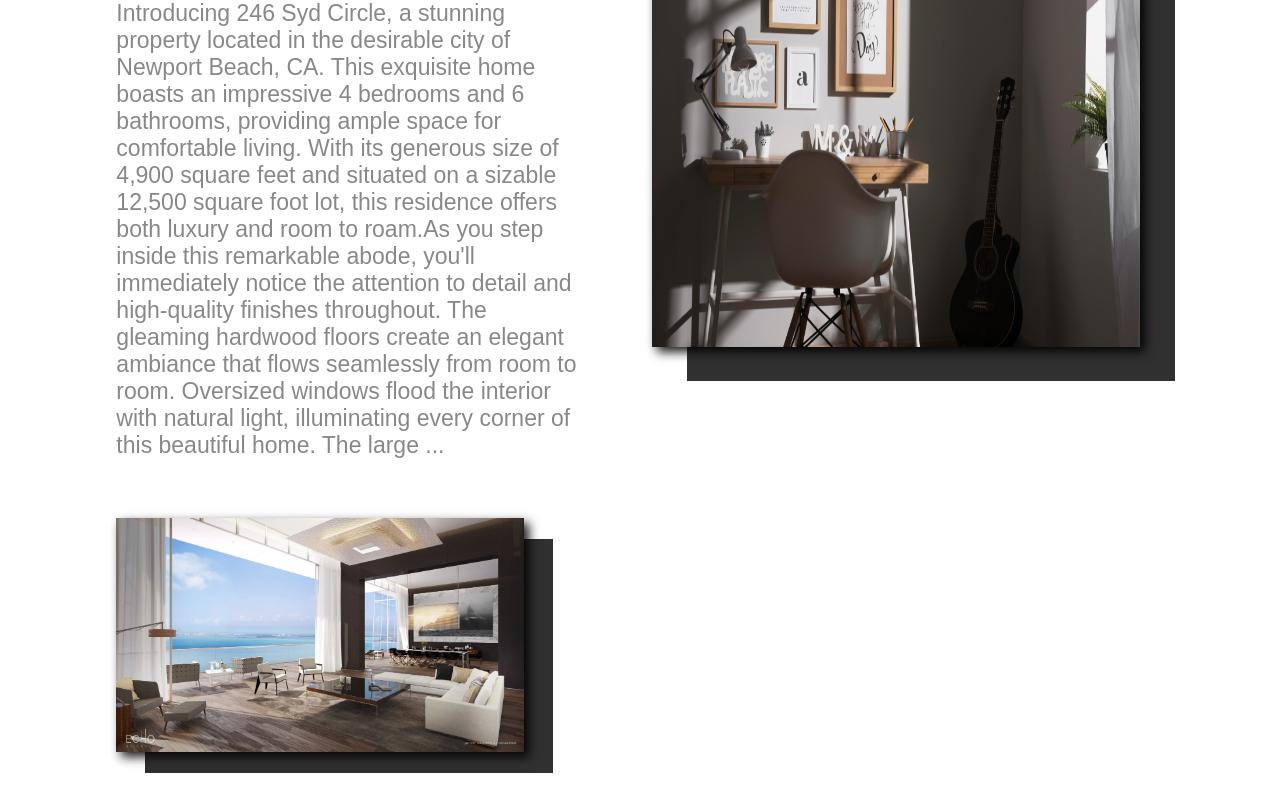
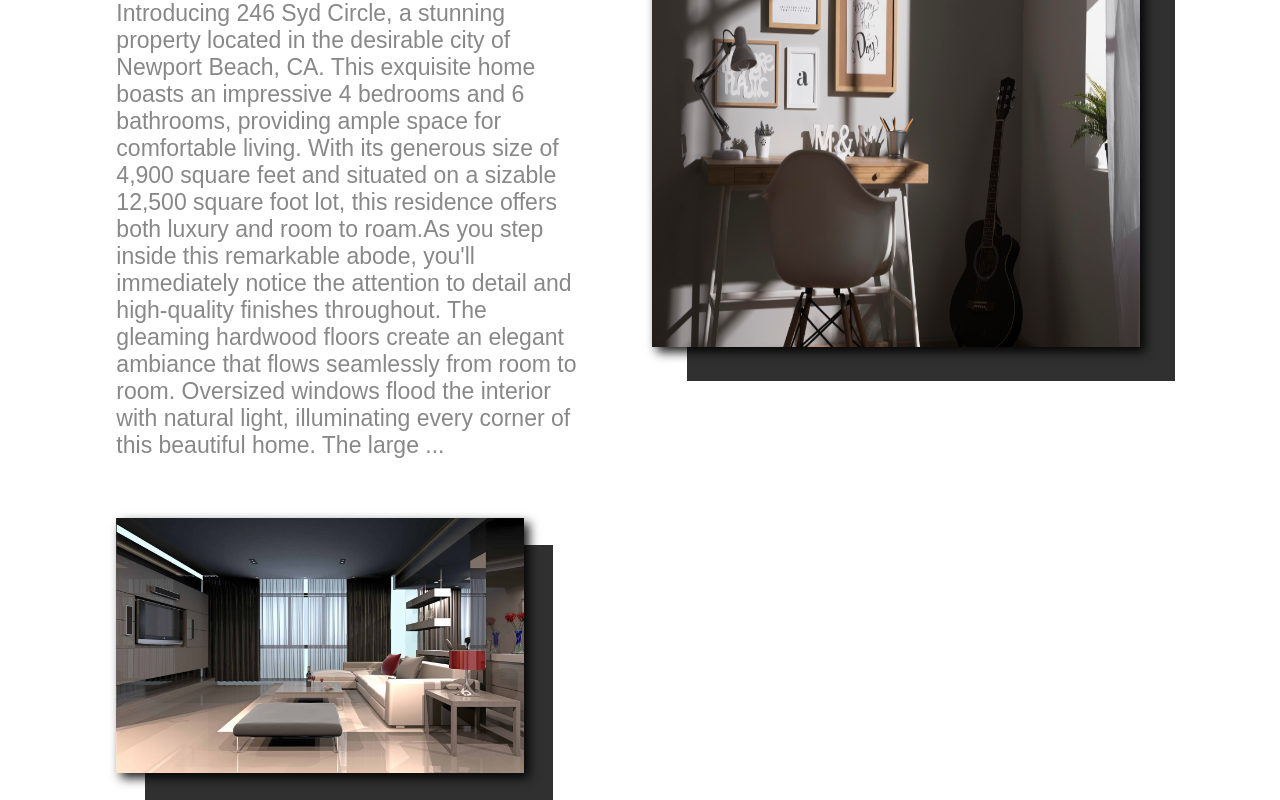
Before and after one commit to VezalisPetros/Home-Website-Test, a React (Vite) app: page / in a window 1280 px wide. Shown: the part 1163-1963 px from the top of the page. Before the commit the page ends 1936 px from the top, so only its background shows below. Built offline with nearby package versions, Linux system fonts and the light colour scheme; a web font is replaced by a local one.

Commit message:
first commit

```diff
--- a/src/components/Overview.jsx
+++ b/src/components/Overview.jsx
@@ -16,7 +16,7 @@ const Overview = () => {
                 </div>
                 <div className="img1-container">
 
-                    <img src='/public/wp2449378.webp'
+                    <img src='/public/R.jpg'
                         className='overview-image1'/>
                     <div className="background-div-1" />
 
```
Also changed, not shown: public/R.jpg (added).
